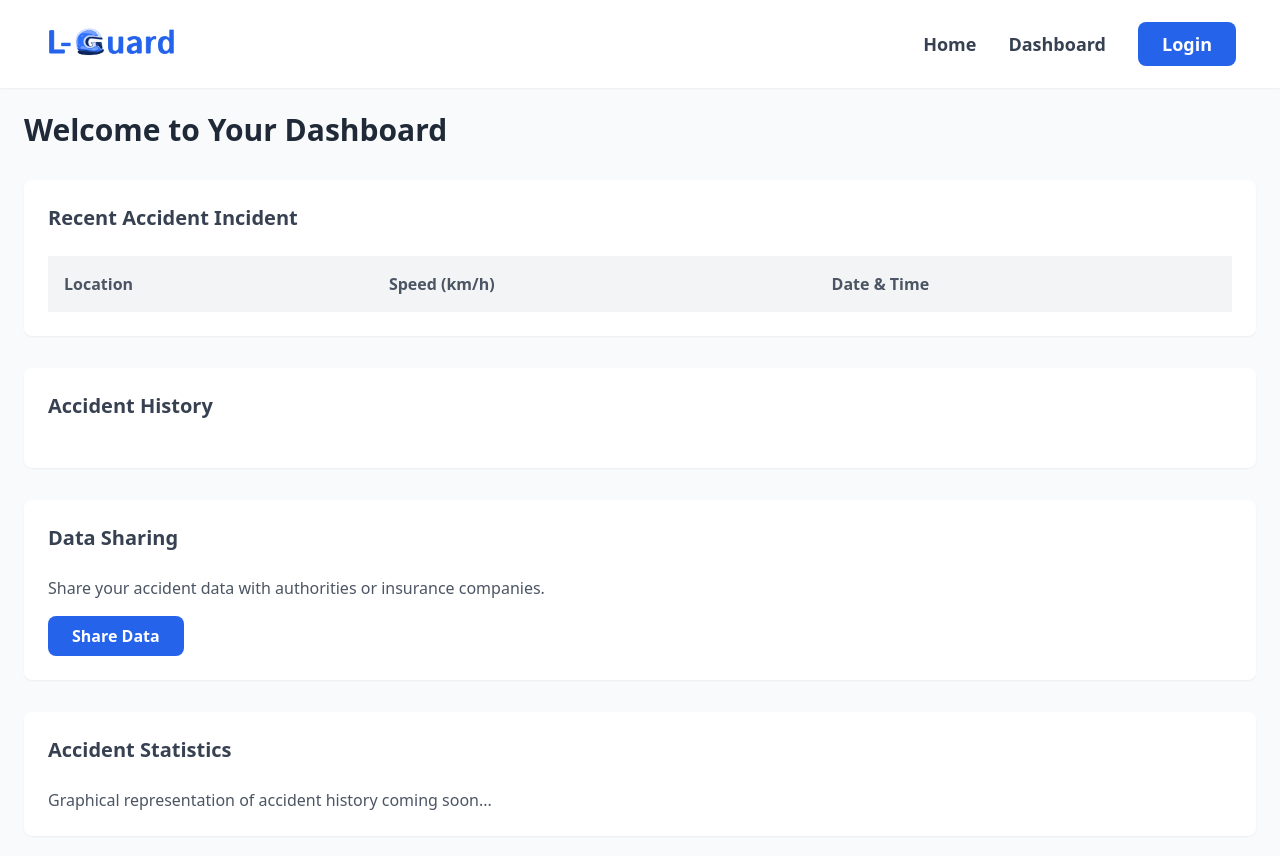
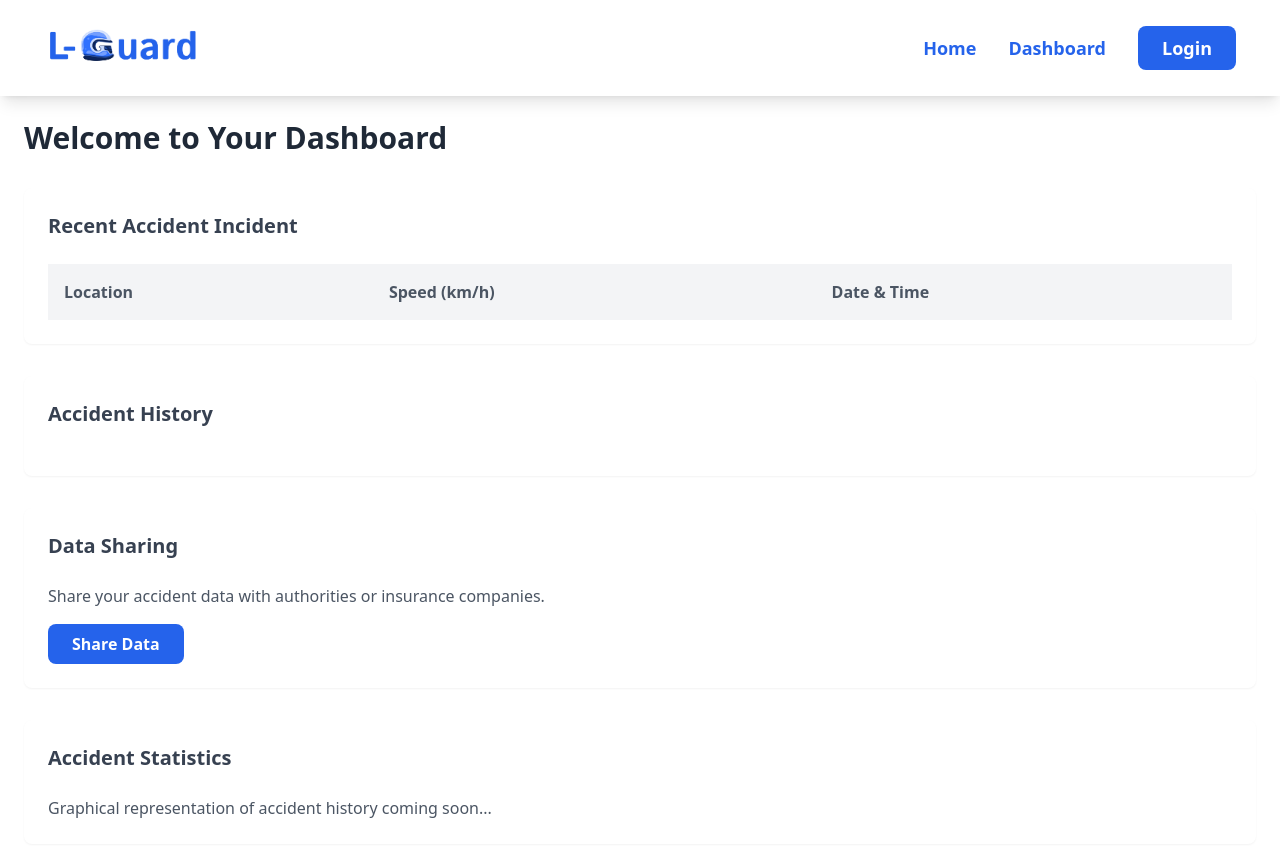
Before and after one commit to Terrymanzi/LGuard-codeXtreme25, a website: page frontend/src/dashboard.html in a window 1280 px wide. Drawn offline with nearby package versions, Linux system fonts and the light colour scheme; no server answers.

Commit message:
Nav Bar Update

```diff
--- a/frontend/src/dashboard.html
+++ b/frontend/src/dashboard.html
@@ -92,20 +92,46 @@
     </script>
 </head>
 
-<body class="bg-gray-50">
     <!-- Navbar -->
-    <nav class="bg-white p-5 shadow-sm">
+    <nav class="bg-white p-5 shadow-lg">
         <div class="container mx-auto px-6 flex justify-between items-center">
+            <!-- Logo -->
             <a href="home.html">
-                <img src="/frontend/L Guard Logo.webp" alt="L Guard Logo" class="h-12 w-auto">
+                <img src="/frontend/L Guard Logo.webp" alt="L Guard Logo" class="h-14 w-auto">
             </a>
-            <div class="hidden lg:flex lg:items-center lg:space-x-8">
-                <a href="home.html" class="text-gray-700 hover:text-blue-600 font-semibold text-lg transition duration-300">Home</a>
-                <a href="dashboard.html" class="text-gray-700 hover:text-blue-600 font-semibold text-lg transition duration-300">Dashboard</a>
+
+            <!-- Hamburger Menu (Mobile Only) -->
+            <button id="menu-toggle" class="lg:hidden focus:outline-none">
+                <svg class="w-6 h-6 text-blue-600" fill="none" stroke="currentColor" viewBox="0 0 24 24">
+                    <path stroke-linecap="round" stroke-linejoin="round" stroke-width="2" d="M4 6h16M4 12h16m-7 6h7"></path>
+                </svg>
+            </button>
+
+            <!-- Navigation Links (Hidden on Mobile, Visible on Larger Screens) -->
+            <div id="menu" class="hidden lg:flex lg:items-center lg:space-x-8">
+                <a href="#" class="block text-blue-600 hover:text-blue-800 font-semibold text-lg transition duration-300">Home</a>
+                <a href="dashboard.html" class="block text-blue-600 hover:text-blue-800 font-semibold text-lg transition duration-300">Dashboard</a>
                 <a href="login.html" class="bg-blue-600 text-white px-6 py-2 rounded-lg font-semibold text-lg hover:bg-blue-700 transition duration-300">Login</a>
             </div>
         </div>
+
+        <!-- Mobile Menu (Dropdown) -->
+        <div id="mobile-menu" class="lg:hidden hidden mt-4">
+            <a href="home.html" class="block text-blue-600 hover:text-blue-800 font-semibold text-lg py-2 px-4">Home</a>
+            <a href="dashboard.html" class="block text-blue-600 hover:text-blue-800 font-semibold text-lg py-2 px-4">Dashboard</a>
+            <a href="login.html" class="block bg-blue-600 text-white px-6 py-2 rounded-lg font-semibold text-lg hover:bg-blue-700 transition duration-300 mt-2">Login</a>
+        </div>
     </nav>
+
+    <!-- JavaScript to Toggle Mobile Menu -->
+    <script>
+        const menuToggle = document.getElementById('menu-toggle');
+        const mobileMenu = document.getElementById('mobile-menu');
+
+        menuToggle.addEventListener('click', () => {
+            mobileMenu.classList.toggle('hidden');
+        });
+    </script>
 
     <!-- Dashboard Container -->
     <div class="container mx-auto p-6">
```
